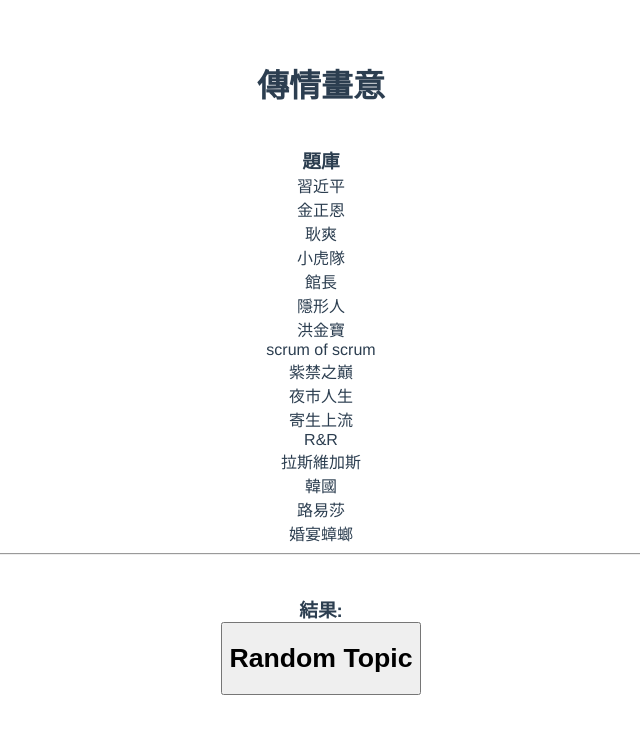
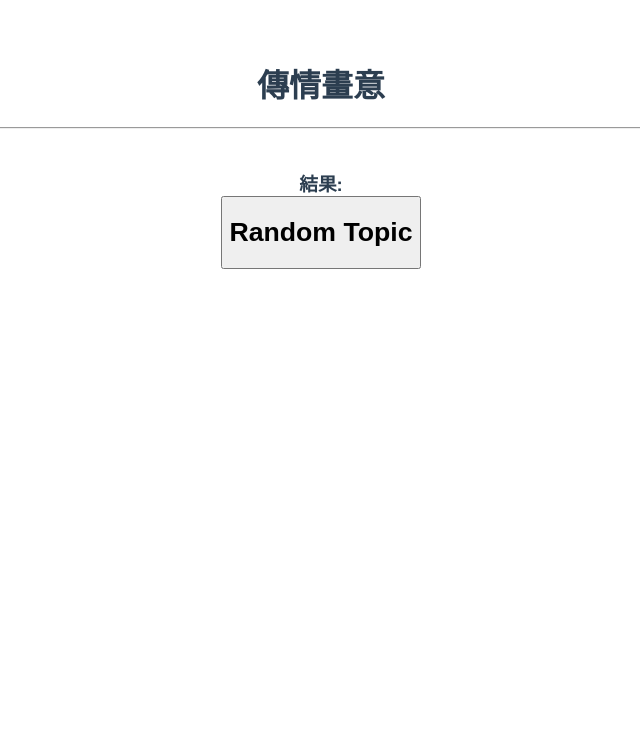
Before and after one commit to Jimbohong/telestration, a Vue app: page / in a window 1280 px wide. Shown: the top 734 px of the page, without its empty margins (319-959 px from the left). Built offline with nearby package versions, Linux system fonts and the light colour scheme.

Commit message:
update content

```diff
--- a/src/components/HelloWorld.vue
+++ b/src/components/HelloWorld.vue
@@ -1,10 +1,10 @@
 <template>
   <div class="hello">
     <h1>傳情畫意</h1>
-    <h3>題庫</h3>
-    <div v-for="item in topic" :key="item">
+    <!-- <h3>題庫</h3> -->
+    <!-- <div v-for="item in topic" :key="item">
       {{item}}
-    </div>
+    </div> -->
     <hr>
     <h3>結果: {{this.result}}</h3>
     <button @click="randomTopic"><h1>Random Topic</h1></button>
```
Also changed, not shown: 7 other files (tests, documents, lock files or other folders).
